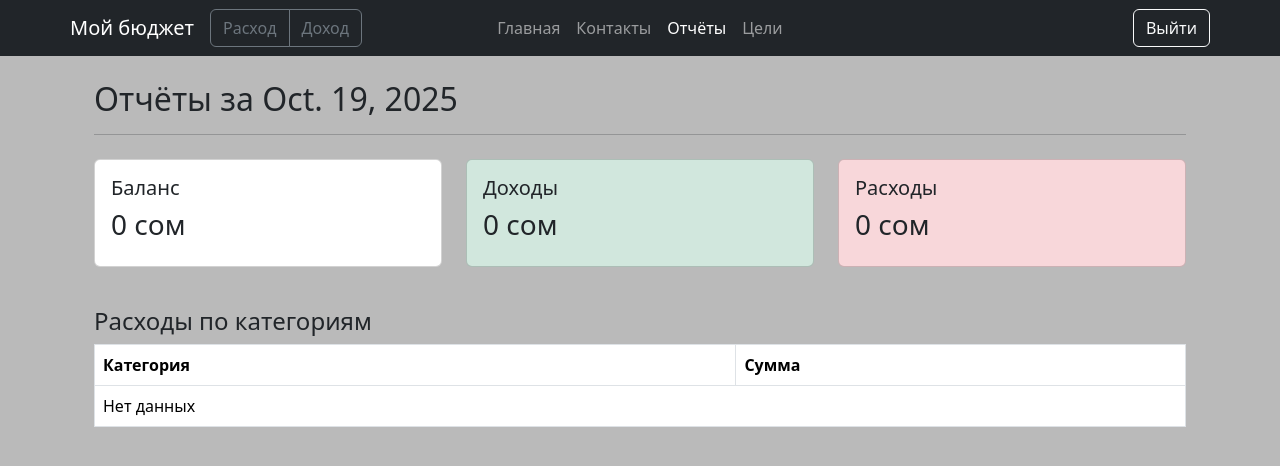
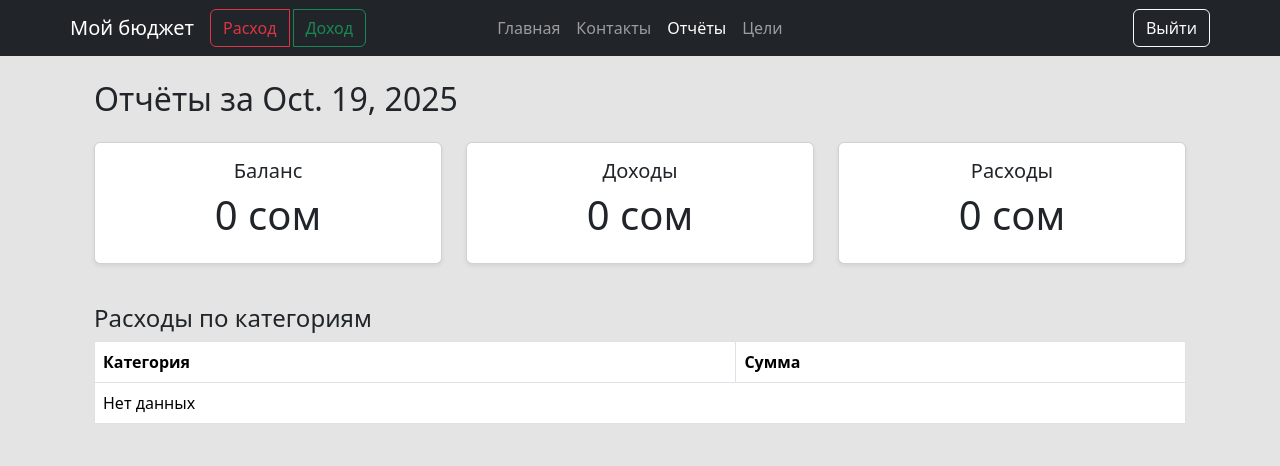
Before and after one commit to akaha-loks/MyBudget, a Django app: page /reports/ in a window 1280 px wide. Shown: the top 466 px of the page. Run offline with Django 5.2, Linux system fonts and the light colour scheme; a user stored in the database is signed in; data that the repository does not hold is empty.

Commit message:
Small changes

```diff
--- a/MyBudget/settings.py
+++ b/MyBudget/settings.py
@@ -122,3 +122,7 @@ STATIC_URL = 'static/'
 # https://docs.djangoproject.com/en/5.2/ref/settings/#default-auto-field
 
 DEFAULT_AUTO_FIELD = 'django.db.models.BigAutoField'
+
+LOGIN_URL = '/login/'
+LOGIN_REDIRECT_URL = '/'
+LOGOUT_REDIRECT_URL = '/'
--- a/main/static/main/css/main.css
+++ b/main/static/main/css/main.css
@@ -1,3 +1,8 @@
 body{
-    background-color: #bababa;
+    background-color: rgb(228, 228, 228);
 }
+
+.text-outline {
+    -webkit-text-stroke: 1px #004a5c; /* Толщина и цвет обводки */
+    font-weight: bold
+}
--- a/main/templates/main/base.html
+++ b/main/templates/main/base.html
@@ -3,6 +3,7 @@
 <html lang="ru">
 <head>
     <meta charset="UTF-8">
+
     <link rel="stylesheet" href="https://cdn.jsdelivr.net/npm/bootstrap@5.3.8/dist/css/bootstrap.min.css">
     <link rel="stylesheet" href="{% static 'main/css/main.css' %}">
     <title>{% block title %}{% endblock %}</title>
@@ -17,8 +18,8 @@
 
                 {% if user.is_authenticated %}
                 <div class="btn-group" role="group" aria-label="Добавить транзакцию">
-                    <a class="btn btn-outline-secondary">Расход</a>
-                    <a class="btn btn-outline-secondary">Доход</a>
+                    <a class="btn btn-outline-danger me-1">Расход</a>
+                    <a class="btn btn-outline-success">Доход</a>
                 </div>
                 {% endif %}
             </div>
--- a/main/templates/main/goals/goals.html
+++ b/main/templates/main/goals/goals.html
@@ -49,7 +49,7 @@
         </div>
         {% empty %}
         <div class="col-12">
-            <div class="alert alert-secondary">У вас ещё нет целей — добавьте первую.</div>
+            <div class="alert alert-light shadow-sm">У вас ещё нет целей — добавьте первую.</div>
         </div>
         {% endfor %}
     </div>
--- a/main/templates/main/reports.html
+++ b/main/templates/main/reports.html
@@ -1,28 +1,29 @@
 {% extends 'main/base.html' %}
 {% block content %}
 <div class="container mt-4">
-    <h2>Отчёты за {{ today }}</h2>
-    <hr>
+    <h2 class="mb-3">Отчёты за {{ today }}</h2>
     <div class="row mt-4">
         <div class="col-md-4">
-            <div class="card p-3 mb-3">
+            <div class="card p-3 mb-3 text-center shadow-sm">
                 <h5>Баланс</h5>
-                <h3>{{ balance }} сом</h3>
+                <h3 class="display-6">{{ balance }} сом</h3>
             </div>
         </div>
         <div class="col-md-4">
-            <div class="card p-3 mb-3 bg-success-subtle">
+            <div class="card p-3 mb-3 text-center shadow-sm">
                 <h5>Доходы</h5>
-                <h3>{{ total_income }} сом</h3>
+                <h3 class="display-6">{{ total_income }} сом</h3>
             </div>
         </div>
         <div class="col-md-4">
-            <div class="card p-3 mb-3 bg-danger-subtle">
+            <div class="card p-3 mb-3 text-center shadow-sm">
                 <h5>Расходы</h5>
-                <h3>{{ total_expense }} сом</h3>
+                <h3 class="display-6">{{ total_expense }} сом</h3>
             </div>
         </div>
     </div>
+
+
 
     <h4 class="mt-4">Расходы по категориям</h4>
     <table class="table table-bordered mt-2">
--- a/main/views.py
+++ b/main/views.py
@@ -9,11 +9,12 @@ from django.db.models import Sum
 from .models import Transaction, Category
 from datetime import date
 
-
+@login_required
 def index(request):
-    balance = 12500
-    income = 20000
-    expenses = 7500
+    user = request.user  # type: ignore[assignment]
+    income: float = Transaction.objects.filter(user=user, type='income').aggregate(Sum('amount'))['amount__sum'] or 0
+    expenses: float = Transaction.objects.filter(user=user, type='expense').aggregate(Sum('amount'))['amount__sum'] or 0
+    balance = income - expenses
 
     total = income + expenses
     income_percent = round(income / total * 100, 1) if total else 0
@@ -66,6 +67,7 @@ def goals_list(request):
     goals = Goal.objects.filter(user=request.user).order_by('-created_at')
     return render(request, 'main/goals/goals.html', {'goals': goals})
 
+@login_required
 def goal_add(request):
     return HttpResponse("Здесь будет форма добавления цели (в разработке).")
 
```
Also changed, not shown: main/templates/main/index.html (+11 -3 lines), db.sqlite3.
